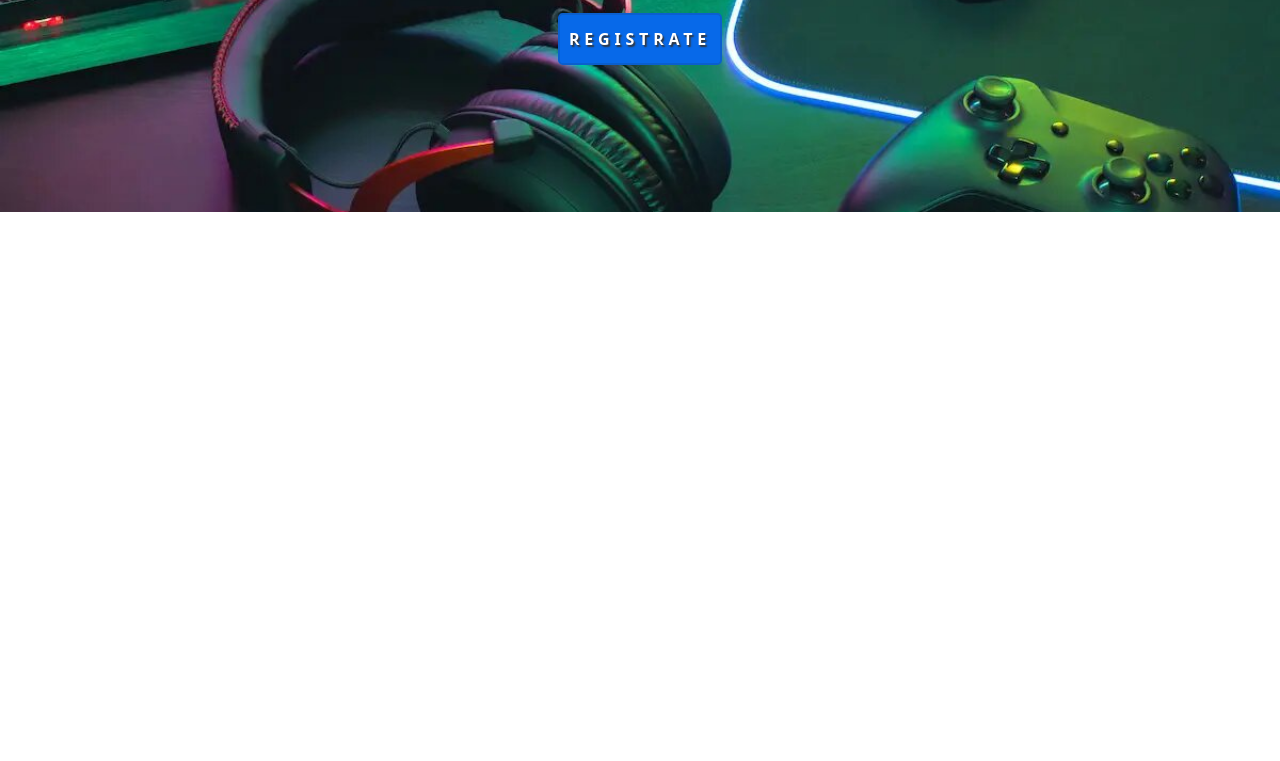
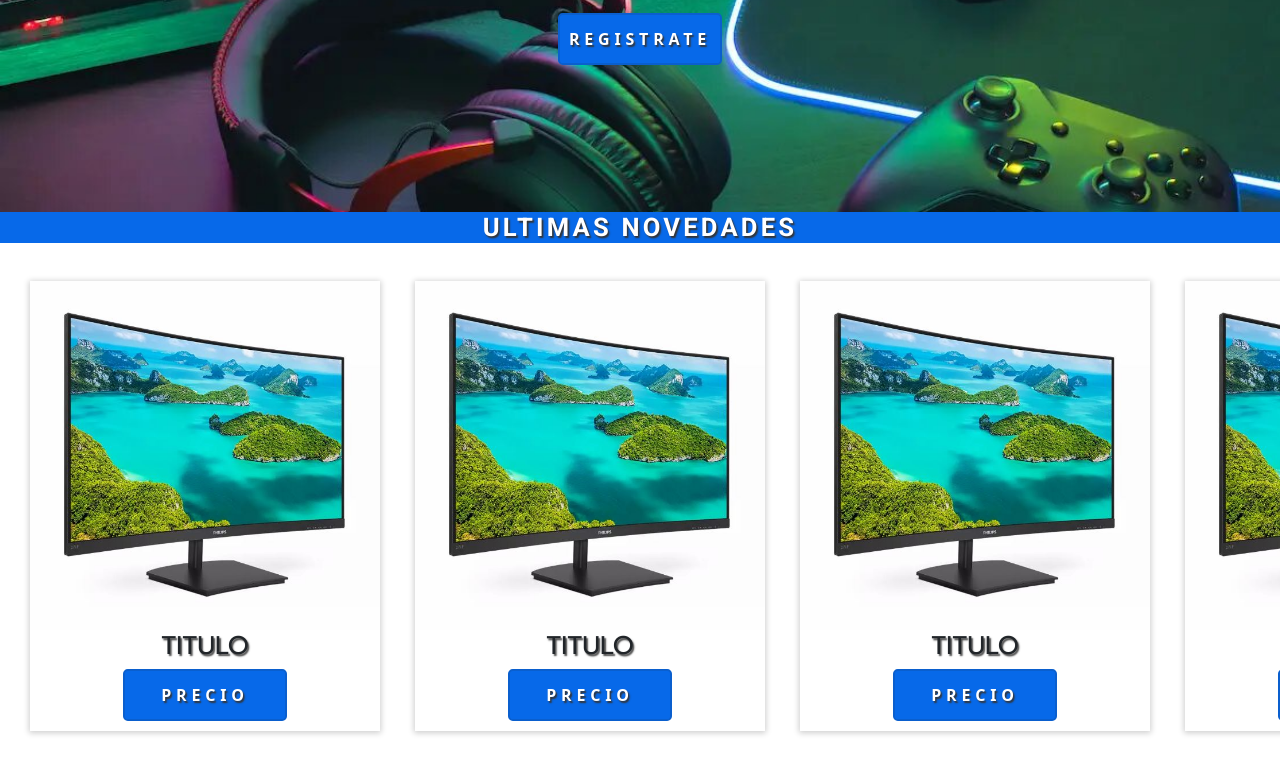
Before and after one commit to Dario-Ortega/pre-entrega-2, a plain HTML site: page index.html in a window 1280 px wide. Shown: the part 334-1095 px from the top of the page. Before the commit the page ends 800 px from the top, so only its background shows below. Drawn offline with Linux system fonts and the light colour scheme.

Commit message:
Se Agrego la Seccion de Novedades

```diff
--- a/css/style.css
+++ b/css/style.css
@@ -3,6 +3,8 @@
     padding: 0;
     box-sizing: border-box;
 }
+
+/* ----Inicio---- */
 
 .header{
     background-color: #0769e9;
@@ -30,6 +32,8 @@
     background: black;
     border-radius: 20px;
 }
+
+/* Portada */
 
 .portada{
     height: 60vh;
@@ -114,3 +118,110 @@
     transform: translate(-50%, -50%) scale(1);
     opacity: 1;
 }
+
+/* Novedades */
+
+.novedades-titulo{
+    background-color: #0769e9;
+    font-family: 'Roboto', sans-serif;
+    font-size: 1.6rem;
+    text-transform: uppercase;
+    letter-spacing: .2rem;
+    font-weight: 700;
+    text-shadow: .1rem .1rem .1rem #333;
+    color: white;
+    text-align: center;
+}
+
+.novedades-slider{
+    padding: 15px;
+    display: flex;
+    flex-direction: row;
+    gap: 5px;
+    overflow: auto;
+}
+
+.novedades-producto{
+    margin: 15px;
+    width: 350px;
+    height: 450px;
+    box-shadow: 0 1px 6px 1px rgba(0, 0, 0, .2);
+    display: block;
+    align-items: center;
+    justify-content: center;
+}
+
+.novedades-img{
+    width: 350px;
+    height: 350px;
+}
+
+.novedades-titulo-producto{
+    font-family: 'Prompt', sans-serif;
+    font-size: 1.6rem;
+    text-align: center;
+    text-shadow: .1rem .1rem .1rem rgb(75, 75, 75);
+    text-transform: uppercase;
+    font-weight: 400;
+}
+
+.novedades-cont-boton{
+    display: flex;
+    justify-content: center;
+    align-items: center;
+}
+
+.novedades-boton{
+    padding: 1.5rem 5rem;
+    background: #0769e9;
+    border: 2px solid #0a5fce;
+    cursor: pointer;
+    position: relative;
+    border-radius: .3rem;
+    overflow: hidden;
+}
+
+.novedades-boton::before{
+    content:'Precio';
+    position: absolute;
+    top: 50%;
+    left: 50%;
+    transform: translate(-50%, -50%);
+    font-size: 1rem;
+    color: #fff;
+    text-transform: uppercase;
+    letter-spacing: .3rem;
+    font-weight: 700;
+    text-shadow: .1rem .1rem .1rem #333;
+    transition: .3s ease;
+}
+
+.novedades-boton::after{
+    content:'Comprar';
+    position: absolute;
+    top: 50%;
+    left: 50%;
+    transform: translate(-50%, -50%) scale(0);
+    font-size: 1rem;
+    color: #fff;
+    text-transform: uppercase;
+    letter-spacing: .3rem;
+    font-weight: 700;
+    text-shadow: .1rem .1rem .1rem #333;
+    transition: .3s ease;
+}
+
+.novedades-boton:hover::before{
+    transform: translate(-50%, -50%) scale(3);
+    opacity: 0;
+}
+
+.novedades-boton:hover::after{
+    transform: translate(-50%, -50%) scale(1);
+    opacity: 1;
+}
+
+.novedades-boton:hover{
+    border: 2px solid #aa1a1a;
+    background: #aa1a1a;
+}
--- a/index.html
+++ b/index.html
@@ -11,6 +11,7 @@
     <link rel="preconnect" href="https://fonts.gstatic.com" crossorigin>
     <link href="https://fonts.googleapis.com/css2?family=Roboto:wght@100;400;700&display=swap" rel="stylesheet">
     <link href="https://fonts.googleapis.com/css2?family=Josefin+Sans:wght@100;400;700&display=swap" rel="stylesheet">
+    <link href="https://fonts.googleapis.com/css2?family=Prompt:wght@100;400;700&display=swap" rel="stylesheet">
     <title>Inicio</title>
 </head>
 
@@ -50,14 +51,80 @@
 
         <section class="portada">
             <div class="portada-cont">
-                <h2 class="portada-titulo">¡Bienvenido a Compra Gamer!</h2>
+                <h1 class="portada-titulo">¡Bienvenido a Compra Gamer!</h1>
                 <p class="portada-parrafo">¿Cansado de las compañías que cada vez suben más sus precios? <br> Pasate por
                     Compra Gamer y obténe los
                     precios
                     más bajo del mercado.</p>
-                    <div class="portada-btn">
+                <div class="portada-btn">
                     <button class="boton"></button>
                 </div>
+            </div>
+        </section>
+
+        <section class="novedades">
+            <h2 class="novedades-titulo">Ultimas Novedades</h2>
+            <div class="novedades-slider">
+                <article class="novedades-producto">
+                    <img src="./assets/img/productos/monitor-27-philips-curvo-271e1sca55.jpg" alt=""
+                        class="novedades-img">
+                    <div class="novedades-cont">
+                        <h3 class="novedades-titulo-producto">Titulo</h3>
+                        <div class="novedades-cont-boton">
+                        <button class="novedades-boton"></button>
+                    </div>
+                    </div>
+                </article>
+                <article class="novedades-producto">
+                    <img src="./assets/img/productos/monitor-27-philips-curvo-271e1sca55.jpg" alt=""
+                        class="novedades-img">
+                    <div class="novedades-cont">
+                        <h3 class="novedades-titulo-producto">Titulo</h3>
+                        <div class="novedades-cont-boton">
+                        <button class="novedades-boton"></button>
+                    </div>
+                    </div>
+                </article>
+                <article class="novedades-producto">
+                    <img src="./assets/img/productos/monitor-27-philips-curvo-271e1sca55.jpg" alt=""
+                        class="novedades-img">
+                    <div class="novedades-cont">
+                        <h3 class="novedades-titulo-producto">Titulo</h3>
+                        <div class="novedades-cont-boton">
+                        <button class="novedades-boton"></button>
+                    </div>
+                    </div>
+                </article>
+                <article class="novedades-producto">
+                    <img src="./assets/img/productos/monitor-27-philips-curvo-271e1sca55.jpg" alt=""
+                        class="novedades-img">
+                    <div class="novedades-cont">
+                        <h3 class="novedades-titulo-producto">Titulo</h3>
+                        <div class="novedades-cont-boton">
+                        <button class="novedades-boton"></button>
+                    </div>
+                    </div>
+                </article>
+                <article class="novedades-producto">
+                    <img src="./assets/img/productos/monitor-27-philips-curvo-271e1sca55.jpg" alt=""
+                        class="novedades-img">
+                    <div class="novedades-cont">
+                        <h3 class="novedades-titulo-producto">Titulo</h3>
+                        <div class="novedades-cont-boton">
+                        <button class="novedades-boton"></button>
+                    </div>
+                    </div>
+                </article>
+                <article class="novedades-producto">
+                    <img src="./assets/img/productos/monitor-27-philips-curvo-271e1sca55.jpg" alt=""
+                        class="novedades-img">
+                    <div class="novedades-cont">
+                        <h3 class="novedades-titulo-producto">Titulo</h3>
+                        <div class="novedades-cont-boton">
+                        <button class="novedades-boton"></button>
+                    </div>
+                    </div>
+                </article>
             </div>
         </section>
 
```
